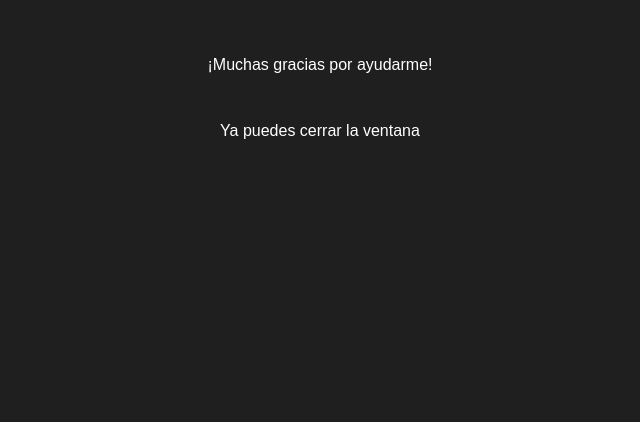
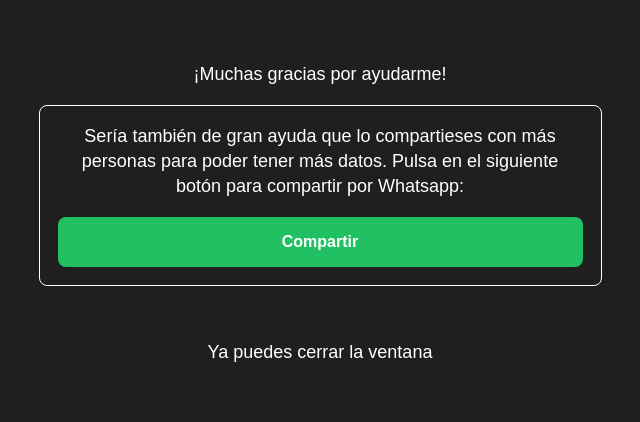
Before and after one commit to sofigbarbes/EShopper-prototipo-2024, a plain HTML site: page thanks_dark.html in a window 1280 px wide. Shown: the whole page, without its empty margins (320-960 px from the left). Drawn offline with Linux system fonts and the light colour scheme.

Commit message:
final changes - font, share, welcome

```diff
--- a/css/enunciados.css
+++ b/css/enunciados.css
@@ -10,7 +10,8 @@
     align-items: center;
     color: black;
     font-family: sans-serif;
-    font-size: 16px;
+    font-size: 18px;
+    line-height: 25px;
 }
 
 .enunciado_tarea {
@@ -64,3 +65,22 @@ html {
 .mensaje_error.error_fill{
     display: flex;
 }
+.boton_compartir{
+    border: none;
+    background: #21c063;
+    color: white;
+    font-size: 16px;
+    font-weight: 600;
+    border-radius: 8px;
+    padding: 1em;
+}
+#share_div{
+    max-width: 525px;
+    padding: 1em;
+    border: 1px solid;
+    border-radius: 8px;
+    margin-top: 1em;
+    display: flex;
+    flex-direction: column;
+    gap: 1em;
+}
--- a/thanks_dark.html
+++ b/thanks_dark.html
@@ -21,6 +21,10 @@
         <div class="numero_tarea">
             ¡Muchas gracias por ayudarme!
         </div>
+        <div id="share_div">
+            Sería también de gran ayuda que lo compartieses con más personas para poder tener más datos. Pulsa en el siguiente botón para compartir por Whatsapp:
+            <button class="boton_compartir" onclick="window.location.href='https://wa.me/?text=%C2%A1Hola%21+%C2%BFMe+ayudas+con+mi+TFG%3F%0D%0AS%C3%B3lo+te+llevar%C3%A1+unos+5+minutos+y+es+muy+sencillo%2C+para+este+experimento+lo+%C3%BAnico+que+hay+que+hacer+es+seguir+las+tareas+que+vayan+apareciendo+en+los+enunciados+.%0D%0A%C2%A1Muchas+gracias+por+participar%21%0D%0APulsa+en+el+siguiente+enlace+para+acceder+al+proceso%3A+https%3A%2F%2Fsofigbarbes.github.io%2FEShopper-prototipo-2024%2Finicio.html'">Compartir</button>
+        </div>
         <div class="enunciado_tarea">
             Ya puedes cerrar la ventana
         </div>
```
Also changed, not shown: bienvenida.html (+1 -1 lines), bienvenida_dark.html (+1 -1 lines), enunciado1.html (+1 -1 lines), enunciado1_dark.html (+1 -1 lines), thanks.html (+4 -1 lines).
